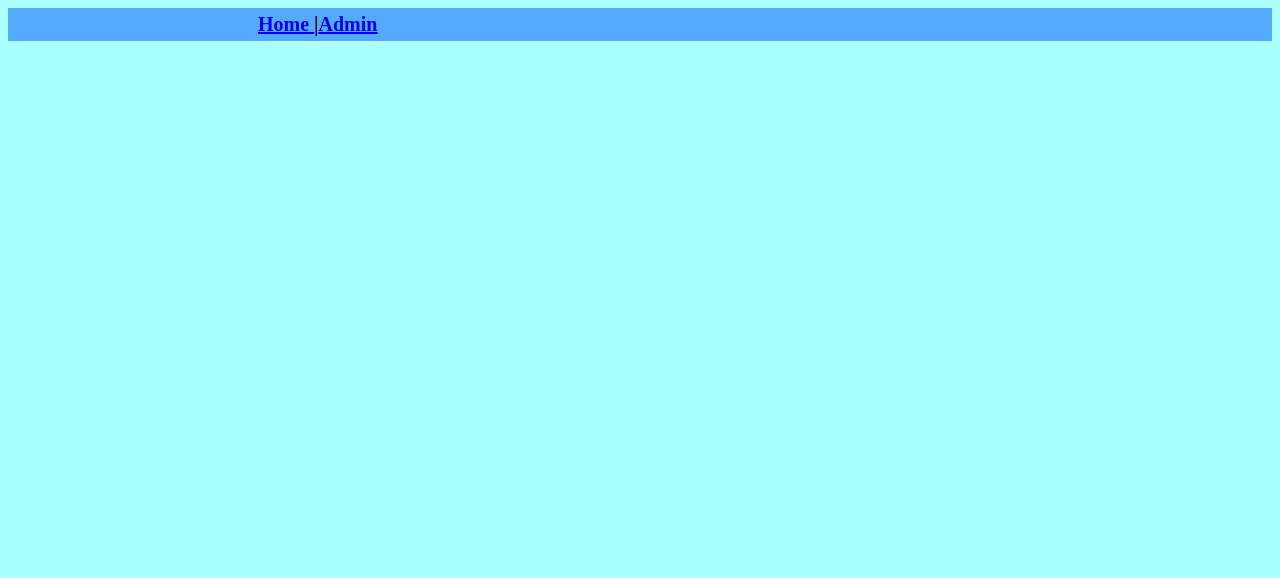
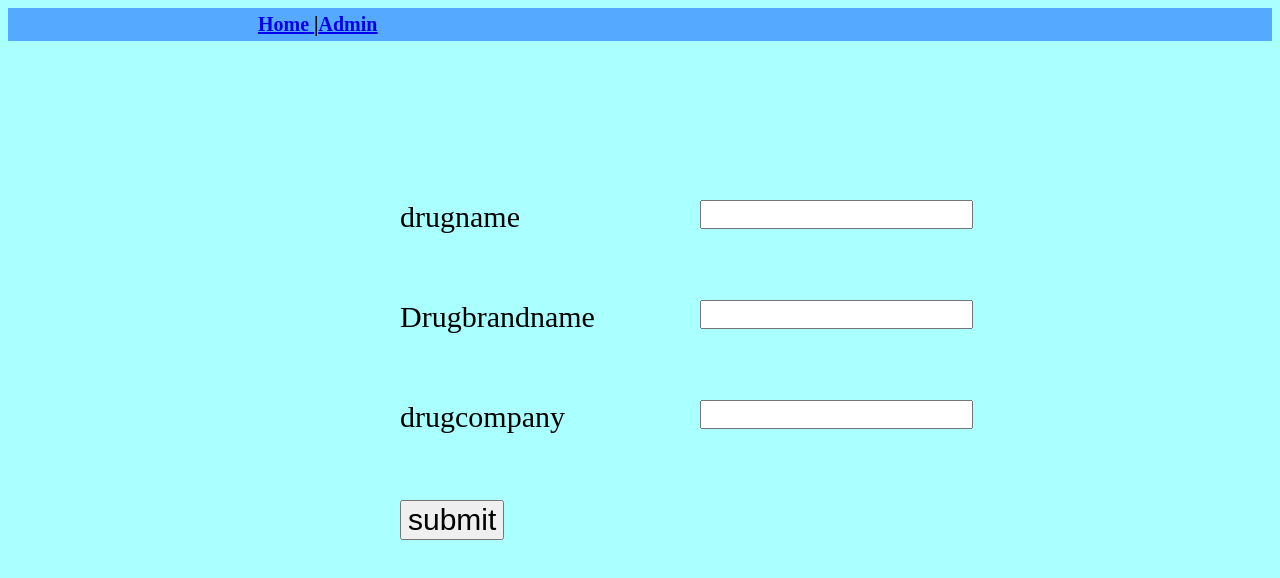
Before and after one commit to DilpreetDevgan/ajaxproject, a React (Create React App) app in the folder meds-assignemnt-1/: page /edit/1 in a window 1280 px wide. Shown: the top 578 px of the page. Built offline with nearby package versions, Linux system fonts and the light colour scheme; no server answers.

Commit message:
allcruddone

```diff
--- a/meds-assignemnt-1/src/App.js
+++ b/meds-assignemnt-1/src/App.js
@@ -13,6 +13,7 @@ import tutorialist  from "./components/list";
 import CreateMed from "./components/Addmed1";
 import Med from "./components/Med";
 import MedsList from "./components/MedsList";
+import EditMed from './components/EditMed';
 
 import './css/as2_css.css';
 import TutorialsList from "./components/list";
@@ -50,6 +51,7 @@ function App() {
           <Route exact path={["/", "/meds"]} component={MedsList} />
           <Route exact path={["/", "/tutorials"]} component={TutorialsList} />
            <Route path="/create-med" component={CreateMed} />
+           <Route path="/edit/:_id" component={EditMed} />
           <Route path="/meds/:id" component={Med} />
         </Switch>
       </div>
--- a/meds-assignemnt-1/src/components/Addmed1.js
+++ b/meds-assignemnt-1/src/components/Addmed1.js
@@ -49,7 +49,12 @@ export default class CreateMed extends Component {
     };
 
     axios.post('http://localhost:5000/meds',MedObject)
-      .then(res => console.log(res.data));
+
+      .then((res) => {
+        console.log(res.data);
+        this.props.history.push('/');
+
+        })
 
     this.setState({
     drugcompany: '',
--- /dev/null
+++ b/meds-assignemnt-1/src/components/EditMed.js
@@ -0,0 +1,131 @@
+//edit  med
+
+import React, { Component } from 'react';
+ import axios from 'axios';
+
+ const customStyle = {
+ width: '300px',
+ margin: '0 auto'
+ }
+
+ class EditMed extends Component {
+ constructor(props) {
+ super(props);
+ this.state = {
+ drugcompany: '',
+ Drugbrandname: '',
+ Drugname: ''
+ }
+ this.onChangedrugcompany = this.onChangedrugcompany.bind(this);
+ this.onChangeDrugbrandname = this.onChangeDrugbrandname.bind(this);
+ this.onChangeDrugname = this.onChangeDrugname.bind(this);
+ }
+
+
+ componentDidMount = () => {
+ this.getMedById();
+ }
+
+ // To get employee based on ID
+ getMedById() {
+ axios.get('http://localhost:5000/' + this.props.match.params._id)
+ .then((response) => {
+ this.setState({
+    drugcompany: response.data.drugcompany,
+    Drugbrandname: response.data.Drugbrandname,
+    Drugname: response.data.Drugname,
+
+ });
+ })
+ .catch((error) => {
+ console.log(error);
+ })
+ }
+
+ onChangedrugcompany(e) {
+    this.setState({ drugcompany: e.target.value })
+  }
+
+  onChangeDrugbrandname(e) {
+    this.setState({ Drugbrandname: e.target.value })
+  }
+
+  onChangeDrugname(e) {
+    this.setState({ Drugname: e.target.value })
+  }
+
+ // To update the record on submit
+ handleSubmit = (event) => {
+ event.preventDefault();
+ const { drugcompany, Drugbrandname, Drugname} = this.state;
+ axios.post('http://localhost:5000/' + this.props.match.params._id, {
+ drugcompany: drugcompany,
+ Drugbrandname: Drugbrandname,
+ Drugname: Drugname,
+
+ })
+ .then((response) => {
+ console.log(response);
+ alert("successfully updated");
+ this.props.history.push('/');
+
+ })
+ .catch((error) => {
+ console.log(error);
+ });
+
+ }
+
+
+ render() {
+ return (
+ <div className="container">
+ <form style={customStyle} onSubmit={this.handleSubmit}>
+ <label id="dc">
+drugname</label>
+ <input
+id="Company"
+ type="text"
+ value={this.state.drugcompany}
+ onChange={this.onChangedrugcompany}
+ className="form-control"
+ />
+
+ <br />
+ <label id="bn">
+ Drugbrandname</label>
+ <input
+ id="bname"
+ type="text"
+ value={this.state.Drugbrandname}
+ onChange={this.onChangeDrugbrandname}
+ className="form-control"
+ />
+
+ <br />
+ <label id="dn">
+drugcompany </label>
+ <input
+ id="dname"
+ type="text"
+ value={this.state.Drugname}
+ onChange={this.onChangeDrugname}
+ className="form-control"
+ />
+
+ <br />
+
+ <br />
+ <input
+ type="submit"
+ value="submit"
+ id="sb"
+ className="btn btn-primary"
+ />
+ </form>
+ </div>
+ );
+ }
+ }
+
+ export default EditMed;
--- a/meds-assignemnt-1/src/components/list.js
+++ b/meds-assignemnt-1/src/components/list.js
@@ -1,6 +1,6 @@
 //
 import React, { Switch,Route,Component }  from "react";
-import TutorialDataService from "../services/MedsDataService";
+import MedDataService from "../services/MedsDataService";
 import axios from 'axios';
 import { Link }  from "react-router-dom";
 
@@ -49,13 +49,15 @@ export default class TutorialsList extends Component {
     axios.delete('http://localhost:5000/'+obj ) //delte working but dont know how to specifically delete
         .then((res) => {
             console.log('Med successfully deleted!'+brandname);
+            this.retrieveTutorials();
             alert('Med successfully deleted!' + brandname);
         }).catch((error) => {
             console.log(error)
         })
+
 }
   retrieveTutorials() {
-    TutorialDataService.getAll()
+    MedDataService.getAll()
       .then(response => {
         this.setState({
           tutorials: response.data
@@ -96,7 +98,7 @@ export default class TutorialsList extends Component {
              <td>{tutorial.Drugbrandname}</td>
              <td>{tutorial.Drugname}</td>
           <td> <button   onClick={ () => this.deleteStudent(tutorial._id,tutorial.drugcompany)} >Delete</button></td>
-              <td><button>Edit</button></td>
+              <td><a href={"/edit/" + tutorial._id} className="btn btn-primary">Edit</a></td>
 
 
 
```
Also changed, not shown: 2 other files (tests, documents, lock files or other folders).
